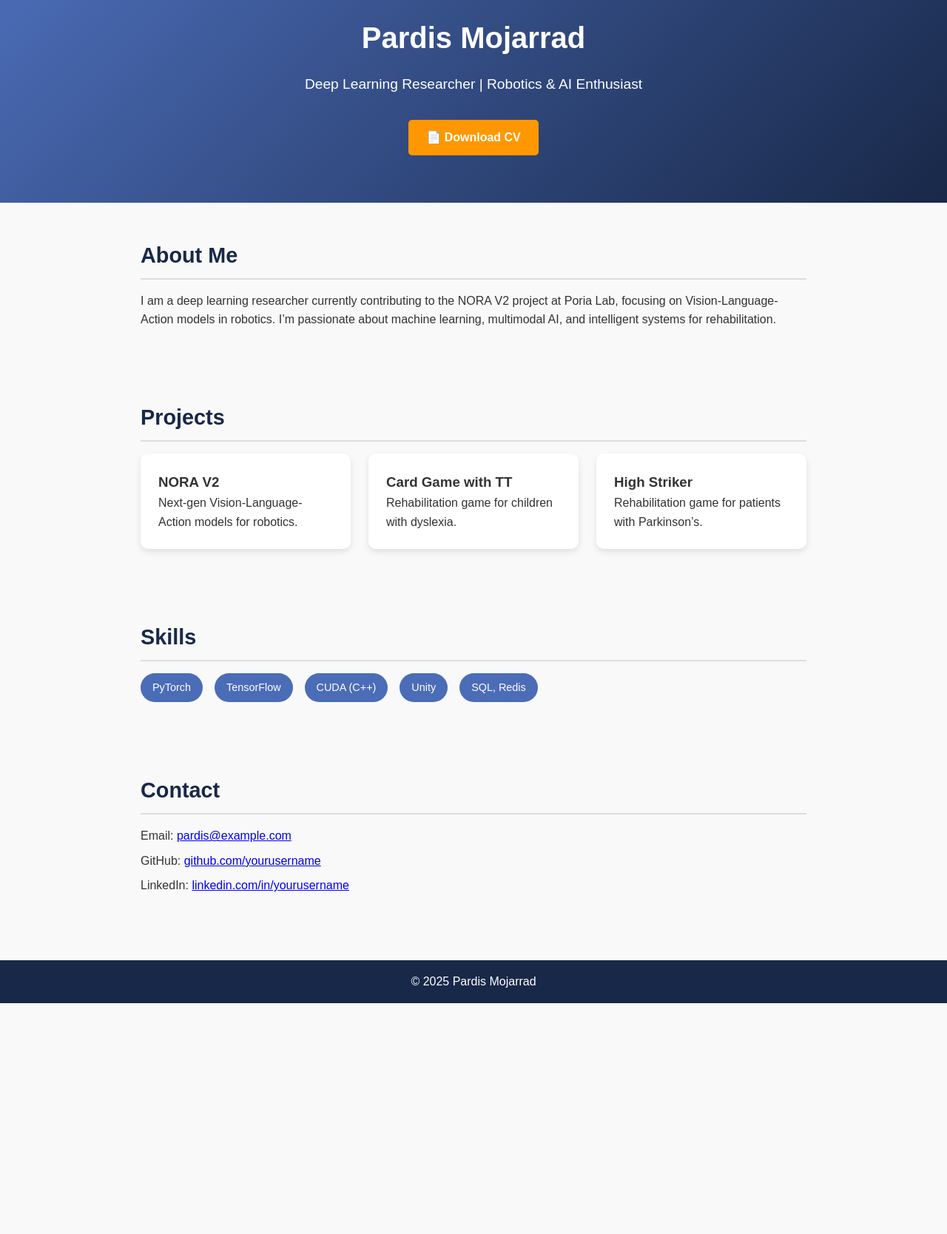
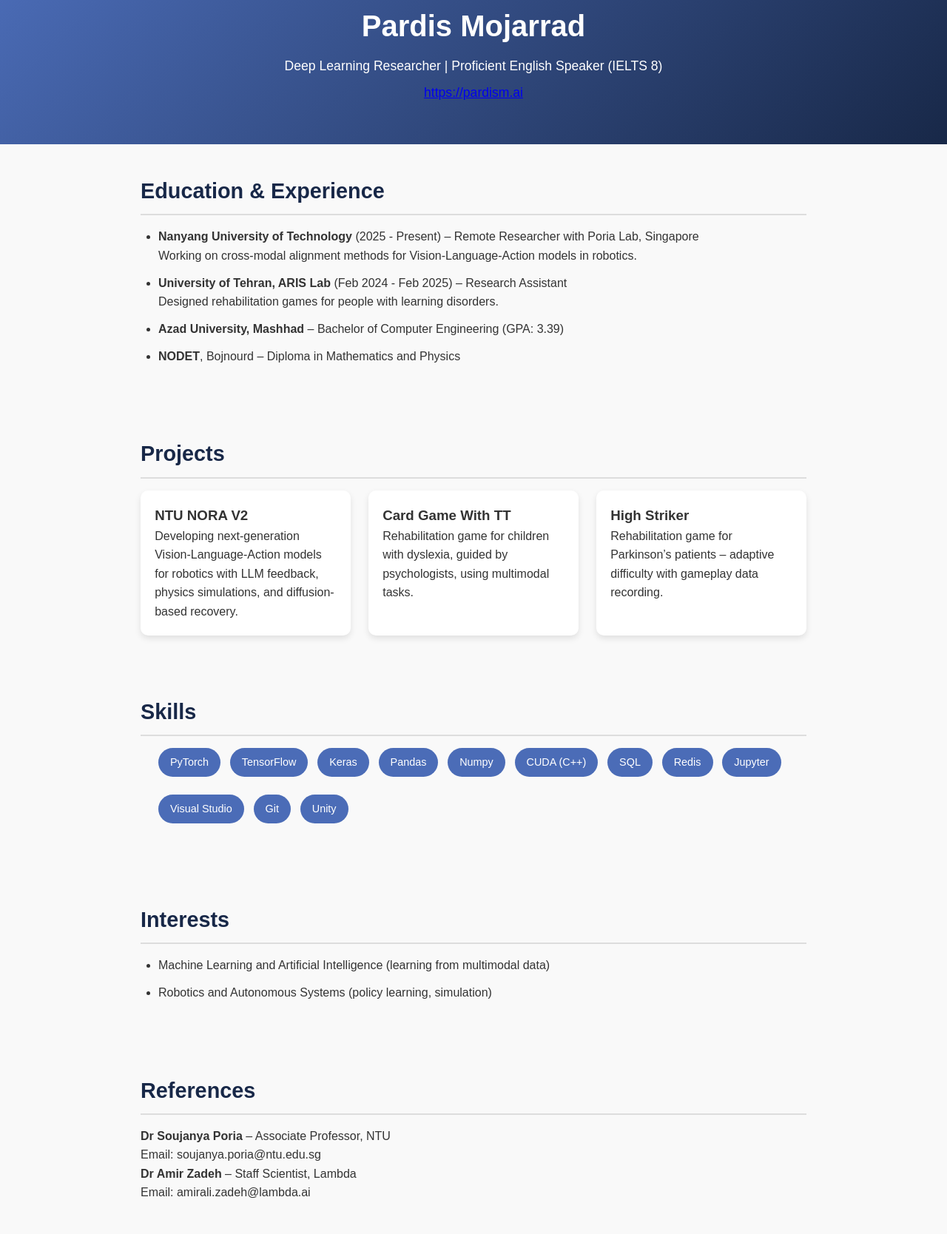
Before and after one commit to pardismojarrad/pardismojarrad.github.io, a plain HTML site: page index.html in a window 1280 px wide. Shown: the part 45-1713 px from the top of the page at 74% size. Before the commit the page ends 1401 px from the top, so only its background shows below. Drawn offline with Linux system fonts and the light colour scheme.

Commit message:
Add files via upload

```diff
--- a/index.html
+++ b/index.html
@@ -11,20 +11,26 @@
   <header>
     <div class="container">
       <h1>Pardis Mojarrad</h1>
-      <p>Deep Learning Researcher | Robotics & AI Enthusiast</p>
-      <a href="Pardis_Mojarrad_CV.pdf" class="btn" target="_blank">📄 Download CV</a>
+      <p>Deep Learning Researcher | Proficient English Speaker (IELTS 8)</p>
+      <p><a href="https://pardism.ai" target="_blank">https://pardism.ai</a></p>
     </div>
   </header>
 
-  <!-- About -->
-  <section id="about">
+  <!-- Education & Experience -->
+  <section id="education">
     <div class="container">
-      <h2>About Me</h2>
-      <p>
-        I am a deep learning researcher currently contributing to the NORA V2 project at Poria Lab,
-        focusing on Vision-Language-Action models in robotics. I’m passionate about machine learning,
-        multimodal AI, and intelligent systems for rehabilitation.
-      </p>
+      <h2>Education & Experience</h2>
+      <ul>
+        <li><strong>Nanyang University of Technology</strong> (2025 - Present) – Remote Researcher with Poria Lab, Singapore<br>
+        Working on cross-modal alignment methods for Vision-Language-Action models in robotics.</li>
+
+        <li><strong>University of Tehran, ARIS Lab</strong> (Feb 2024 - Feb 2025) – Research Assistant<br>
+        Designed rehabilitation games for people with learning disorders.</li>
+
+        <li><strong>Azad University, Mashhad</strong> – Bachelor of Computer Engineering (GPA: 3.39)</li>
+
+        <li><strong>NODET</strong>, Bojnourd – Diploma in Mathematics and Physics</li>
+      </ul>
     </div>
   </section>
 
@@ -34,16 +40,16 @@
       <h2>Projects</h2>
       <div class="grid">
         <div class="card">
-          <h3>NORA V2</h3>
-          <p>Next-gen Vision-Language-Action models for robotics.</p>
+          <h3>NTU NORA V2</h3>
+          <p>Developing next-generation Vision-Language-Action models for robotics with LLM feedback, physics simulations, and diffusion-based recovery.</p>
         </div>
         <div class="card">
-          <h3>Card Game with TT</h3>
-          <p>Rehabilitation game for children with dyslexia.</p>
+          <h3>Card Game With TT</h3>
+          <p>Rehabilitation game for children with dyslexia, guided by psychologists, using multimodal tasks.</p>
         </div>
         <div class="card">
           <h3>High Striker</h3>
-          <p>Rehabilitation game for patients with Parkinson’s.</p>
+          <p>Rehabilitation game for Parkinson’s patients – adaptive difficulty with gameplay data recording.</p>
         </div>
       </div>
     </div>
@@ -56,20 +62,37 @@
       <ul class="skills-list">
         <li>PyTorch</li>
         <li>TensorFlow</li>
+        <li>Keras</li>
+        <li>Pandas</li>
+        <li>Numpy</li>
         <li>CUDA (C++)</li>
+        <li>SQL</li>
+        <li>Redis</li>
+        <li>Jupyter</li>
+        <li>Visual Studio</li>
+        <li>Git</li>
         <li>Unity</li>
-        <li>SQL, Redis</li>
       </ul>
     </div>
   </section>
 
-  <!-- Contact -->
-  <section id="contact">
+  <!-- Interests -->
+  <section id="interests">
     <div class="container">
-      <h2>Contact</h2>
-      <p>Email: <a href="mailto:pardis@example.com">pardis@example.com</a></p>
-      <p>GitHub: <a href="https://github.com/yourusername" target="_blank">github.com/yourusername</a></p>
-      <p>LinkedIn: <a href="https://linkedin.com/in/yourusername" target="_blank">linkedin.com/in/yourusername</a></p>
+      <h2>Interests</h2>
+      <ul>
+        <li>Machine Learning and Artificial Intelligence (learning from multimodal data)</li>
+        <li>Robotics and Autonomous Systems (policy learning, simulation)</li>
+      </ul>
+    </div>
+  </section>
+
+  <!-- References -->
+  <section id="references">
+    <div class="container">
+      <h2>References</h2>
+      <p><strong>Dr Soujanya Poria</strong> – Associate Professor, NTU<br>Email: soujanya.poria@ntu.edu.sg</p>
+      <p><strong>Dr Amir Zadeh</strong> – Staff Scientist, Lambda<br>Email: amirali.zadeh@lambda.ai</p>
     </div>
   </section>
 
--- a/style.css
+++ b/style.css
@@ -17,7 +17,7 @@ header {
   background: linear-gradient(135deg, #4b6cb7, #182848);
   color: white;
   text-align: center;
-  padding: 4rem 1rem;
+  padding: 3rem 1rem;
 }
 
 header h1 {
@@ -25,27 +25,13 @@ header h1 {
 }
 
 header p {
-  margin: 1rem 0;
-  font-size: 1.2rem;
-}
-
-.btn {
-  display: inline-block;
-  margin-top: 1rem;
-  padding: 0.7rem 1.5rem;
-  background: #ff9800;
-  color: white;
-  text-decoration: none;
-  border-radius: 5px;
-  font-weight: bold;
-}
-.btn:hover {
-  background: #e68900;
+  margin: 0.5rem 0;
+  font-size: 1.1rem;
 }
 
 /* Sections */
 section {
-  padding: 3rem 1rem;
+  padding: 2.5rem 1rem;
 }
 
 .container {
@@ -61,6 +47,16 @@ h2 {
   padding-bottom: 0.5rem;
 }
 
+/* Lists */
+ul {
+  margin: 1rem 0;
+  padding-left: 1.5rem;
+}
+
+ul li {
+  margin-bottom: 0.7rem;
+}
+
 /* Projects */
 .grid {
   display: grid;
@@ -71,7 +67,7 @@ h2 {
 
 .card {
   background: white;
-  padding: 1.5rem;
+  padding: 1.2rem;
   border-radius: 10px;
   box-shadow: 0 4px 8px rgba(0,0,0,0.1);
   transition: transform 0.2s ease-in-out;
@@ -85,7 +81,7 @@ h2 {
   list-style: none;
   display: flex;
   flex-wrap: wrap;
-  gap: 1rem;
+  gap: 0.8rem;
 }
 .skills-list li {
   background: #4b6cb7;
@@ -93,11 +89,6 @@ h2 {
   padding: 0.5rem 1rem;
   border-radius: 20px;
   font-size: 0.9rem;
-}
-
-/* Contact */
-#contact p {
-  margin: 0.5rem 0;
 }
 
 /* Footer */
```
